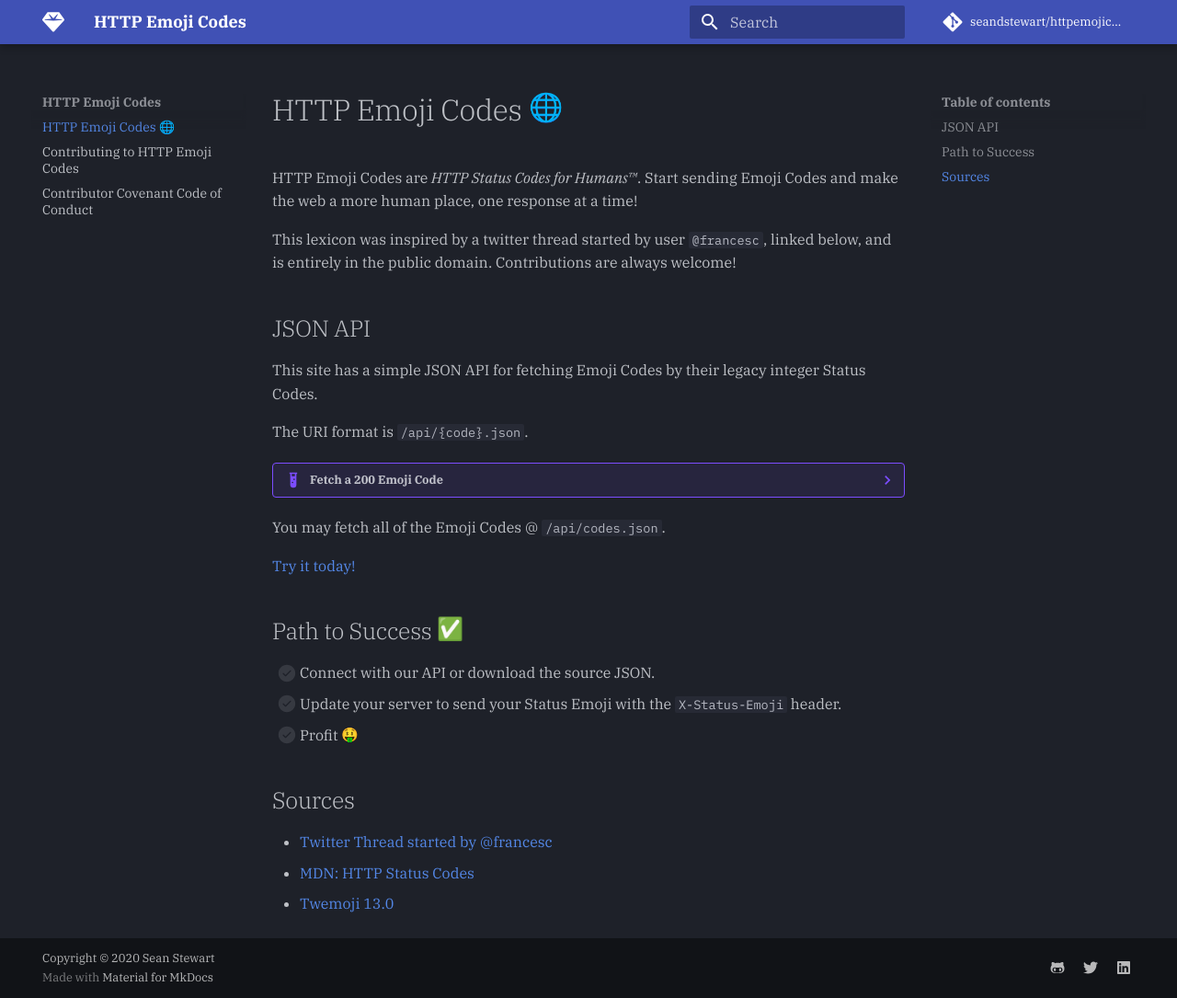
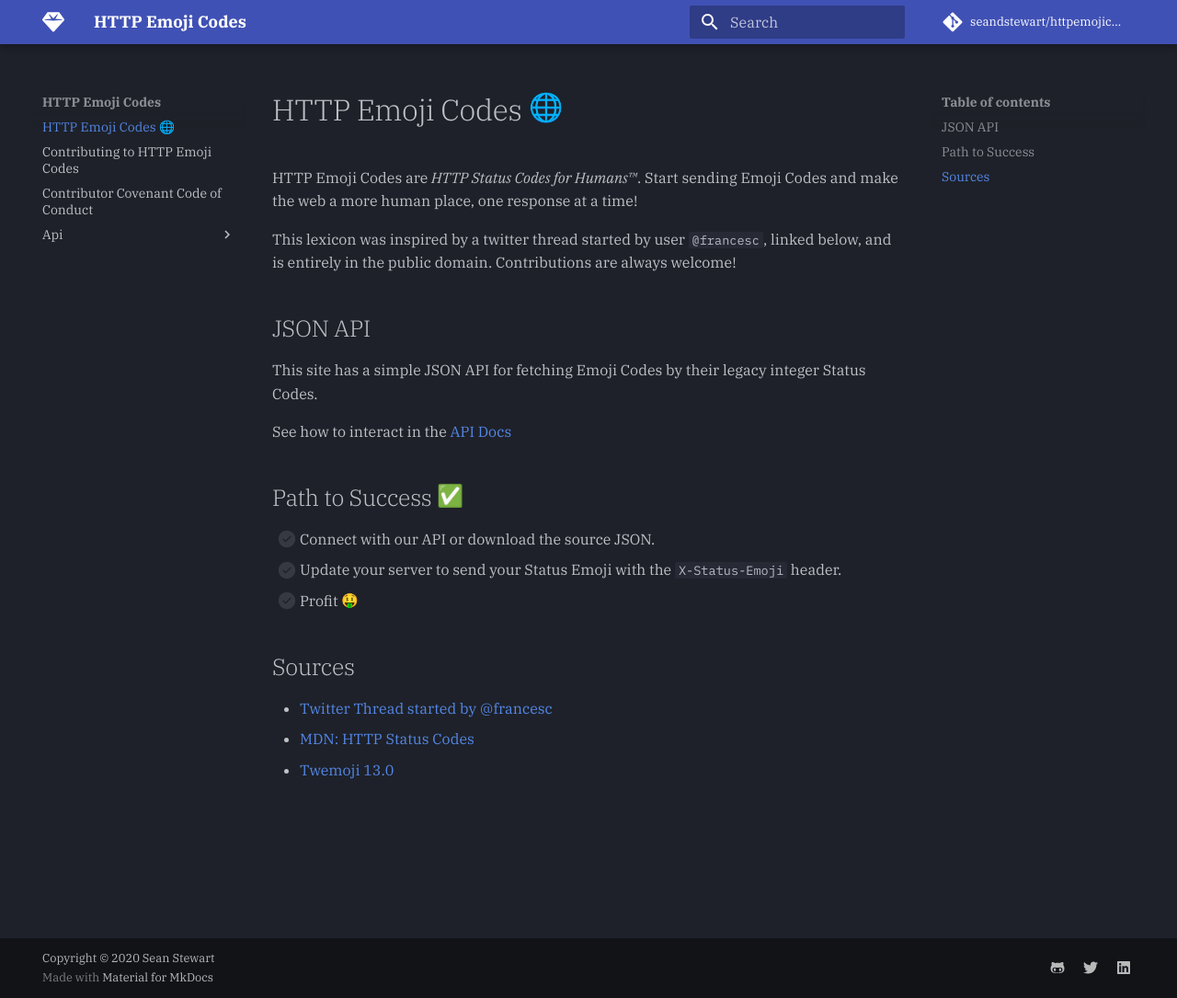
Before and after one commit to seandstewart/httpemojicodes, an MkDocs documentation site: the page built from src/index.md, in a window 1280 px wide and 1085 px high. Shown: the whole window at 92% size. Built offline with MkDocs 1.6.1 and Material for MkDocs 9.7.7, drawn with Linux system fonts in a browser that asks for light colours; emoji names are drawn with the system emoji font; comment, search, counter and statistics services are not loaded.

````diff
--- a/mkdocs.yml
+++ b/mkdocs.yml
@@ -18,7 +18,6 @@ theme:
     logo: fontawesome/solid/gem
   features:
   - instant
-  custom_dir: overrides
 extra_css:
 - stylesheets/extra.css
 plugins:
--- a/overrides/404.html
+++ /dev/null
@@ -1,4 +0,0 @@
-{% extends "base.html" %}
-{% block content %}
-<h1>🤷‍♀ - Not found</h1>
-{% endblock %}
--- a/src/index.md
+++ b/src/index.md
@@ -11,25 +11,7 @@ and is entirely in the public domain. Contributions are always welcome!
 This site has a simple JSON API for fetching Emoji Codes by their legacy integer Status
 Codes.
 
-The URI format is `/api/{code}.json`.
-
-??? example "Fetch a 200 Emoji Code"
-
-    For example, fetching `/api/200.json` returns:
-
-    ```javascript
-    {
-      "code": 200,
-      "name": "OK",
-      "description": "Request fulfilled, document follows",
-      "emoji": ":thumbsup:",
-      "category": "success"
-    }
-    ```
-
-You may fetch all of the Emoji Codes @ `/api/codes.json`.
-
-[Try it today!](/api/codes.json){target=_blank}
+See how to interact in the [API Docs](api/index.md)
 
 ## Path to Success :white_check_mark:
 
````
Also changed, not shown: README.md (+1 -19 lines), src/api/index.md (added, +21 -0 lines), 1 other file.
